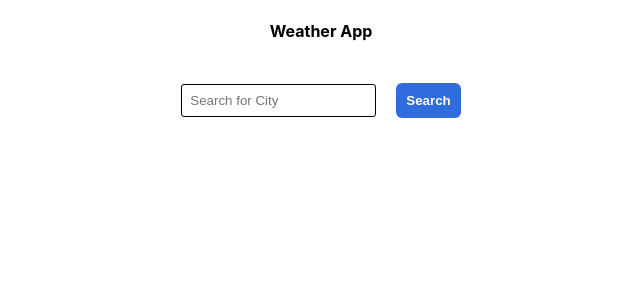
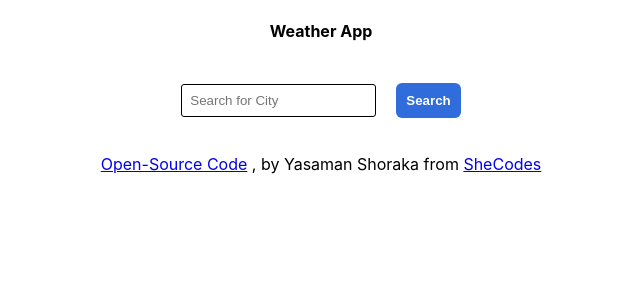
Before and after one commit to y-shoraka/Finaaaaal-react-weahter, a React (Create React App) app: page / in a window 1280 px wide. Shown: the top 300 px of the page, without its empty margins (319-959 px from the left). Built offline with nearby package versions, Linux system fonts and the light colour scheme.

Commit message:
Added Discription and github sourcer at footer

```diff
--- a/src/App.js
+++ b/src/App.js
@@ -6,6 +6,18 @@ export default function App() {
     <div className="App">
       <header className="App-header">
         <Weather />
+        <p>
+          <a
+            href="https://github.com/y-shoraka/react-weather"
+            target={"_blank"}
+          >
+            Open-Source Code
+          </a>{" "}
+          , by Yasaman Shoraka from{" "}
+          <a href="https://www.shecodes.io/" target={"_blank"}>
+            SheCodes
+          </a>
+        </p>
       </header>
     </div>
   );
```
